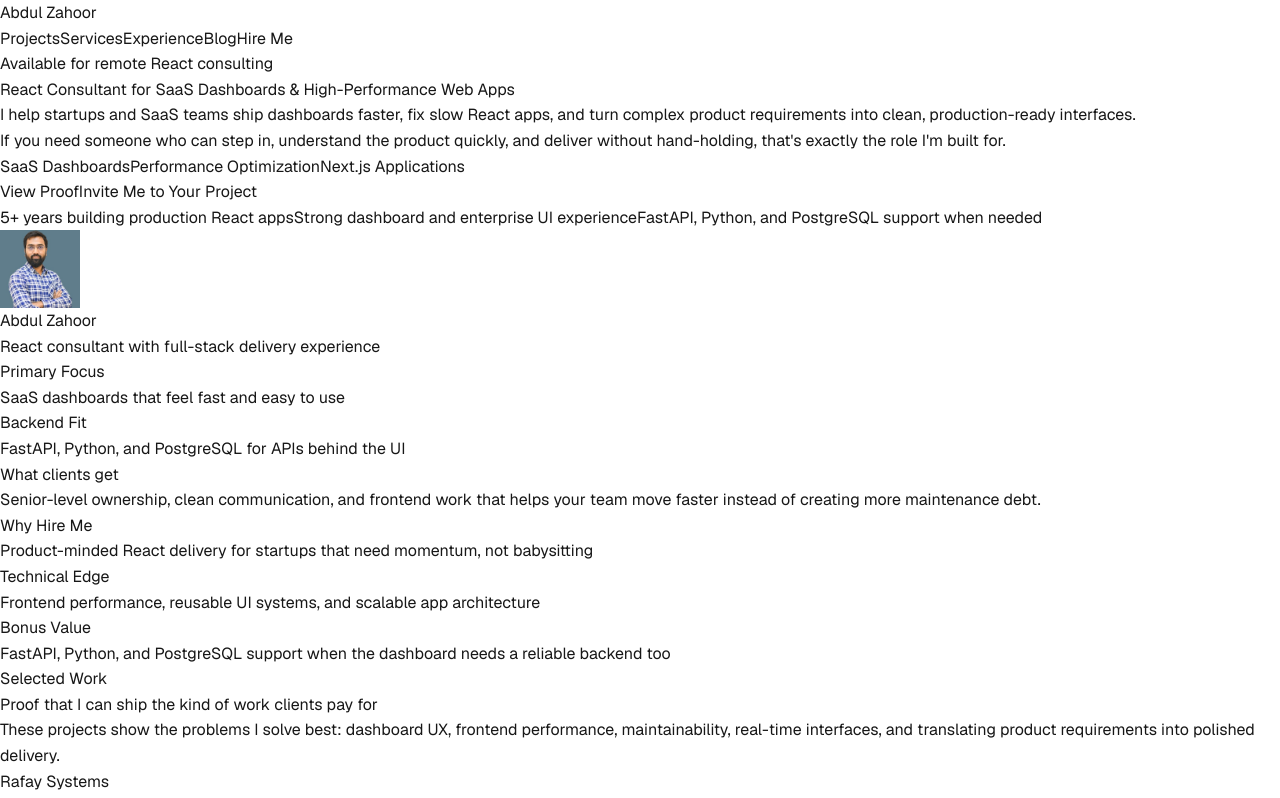
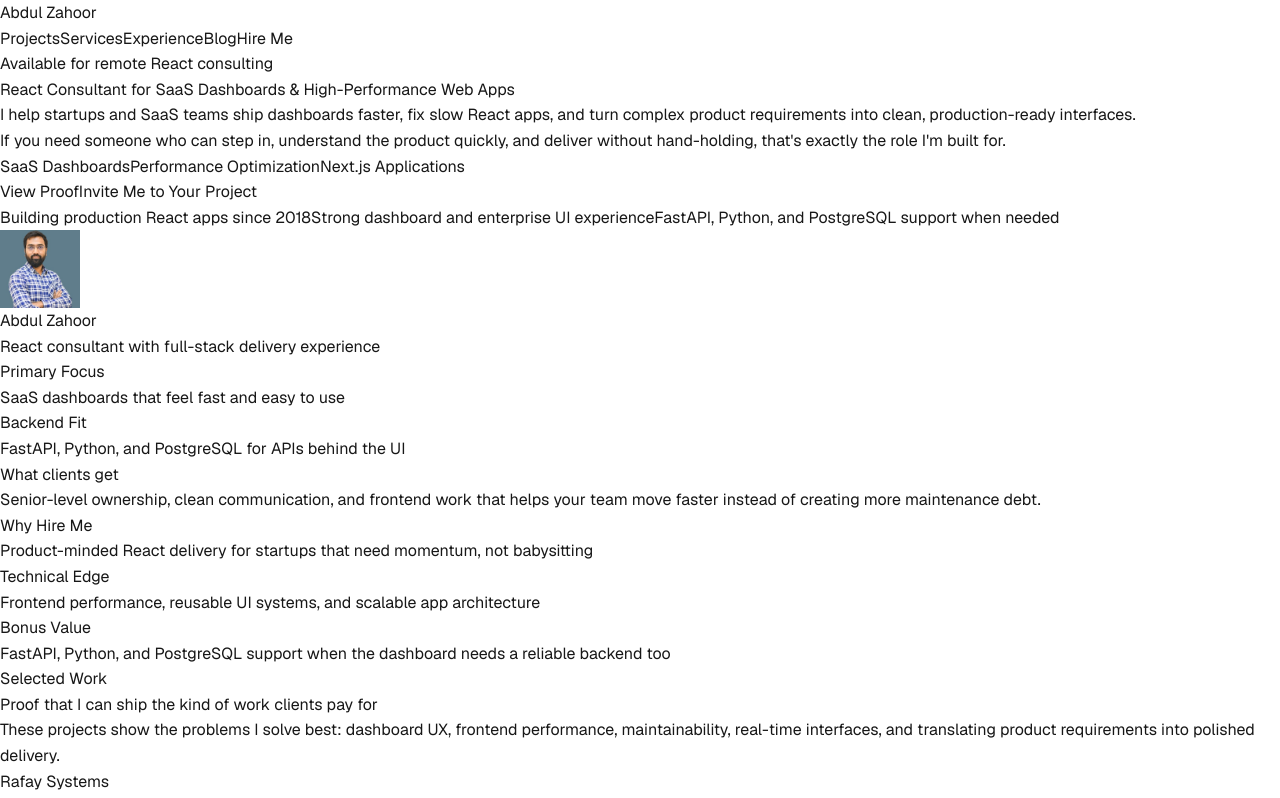
Before and after one commit to its4zahoor/dev-portfolio, a Next.js app: page / in a window 1280 px wide. Shown: the top 798 px of the page. Built offline with nearby package versions, Linux system fonts and the light colour scheme.

Commit message:
Correct experience timeline claim

```diff
--- a/app/page.tsx
+++ b/app/page.tsx
@@ -18,7 +18,7 @@ const focusAreas = [
 ];
 
 const trustPoints = [
-  '5+ years building production React apps',
+  'Building production React apps since 2018',
   'Strong dashboard and enterprise UI experience',
   'FastAPI, Python, and PostgreSQL support when needed',
 ];
```
